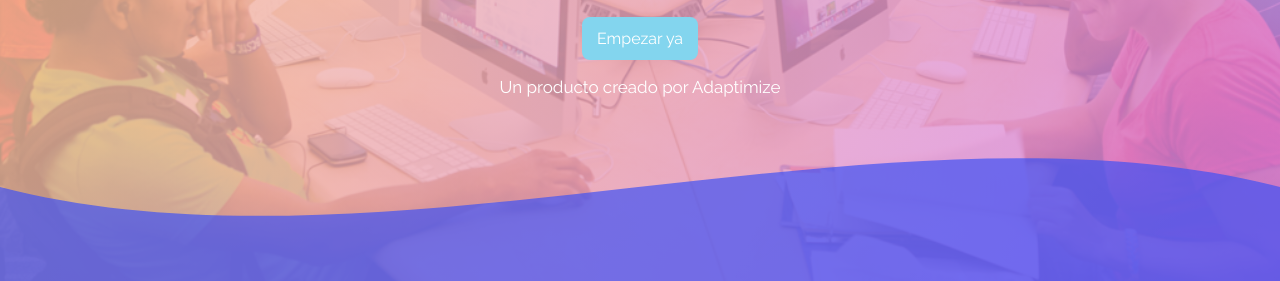
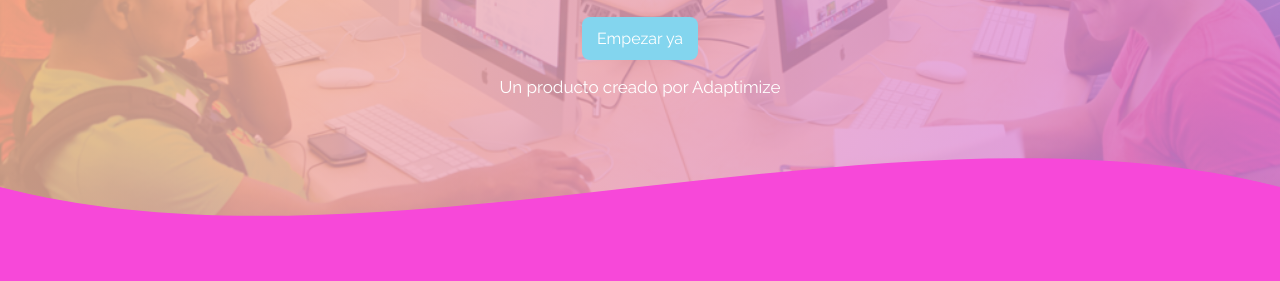
Before and after one commit to GinoQuispe21/Landing-Page-SpeedPlanner---SI653, a plain HTML site: page index.html in a window 1280 px wide. Shown: the part 363-644 px from the top of the page. Drawn offline with Linux system fonts and the light colour scheme.

Commit message:
change color 2

```diff
--- a/index.html
+++ b/index.html
@@ -22,7 +22,7 @@
         <div class="svg-hero" style="height: 150px; overflow: hidden;"><svg viewBox="0 0 500 150" preserveAspectRatio="none"
                 style="height: 100%; width: 100%;">
                 <path d="M0.00,49.98 C149.99,150.00 349.20,-49.98 500.00,49.98 L500.00,150.00 L0.00,150.00 Z"
-                    style="stroke: none; fill: #3f51f5b0;"></path>
+                    style="stroke: none; fill: #f748d9;"></path>
             </svg></div>
     </header>
 
```
